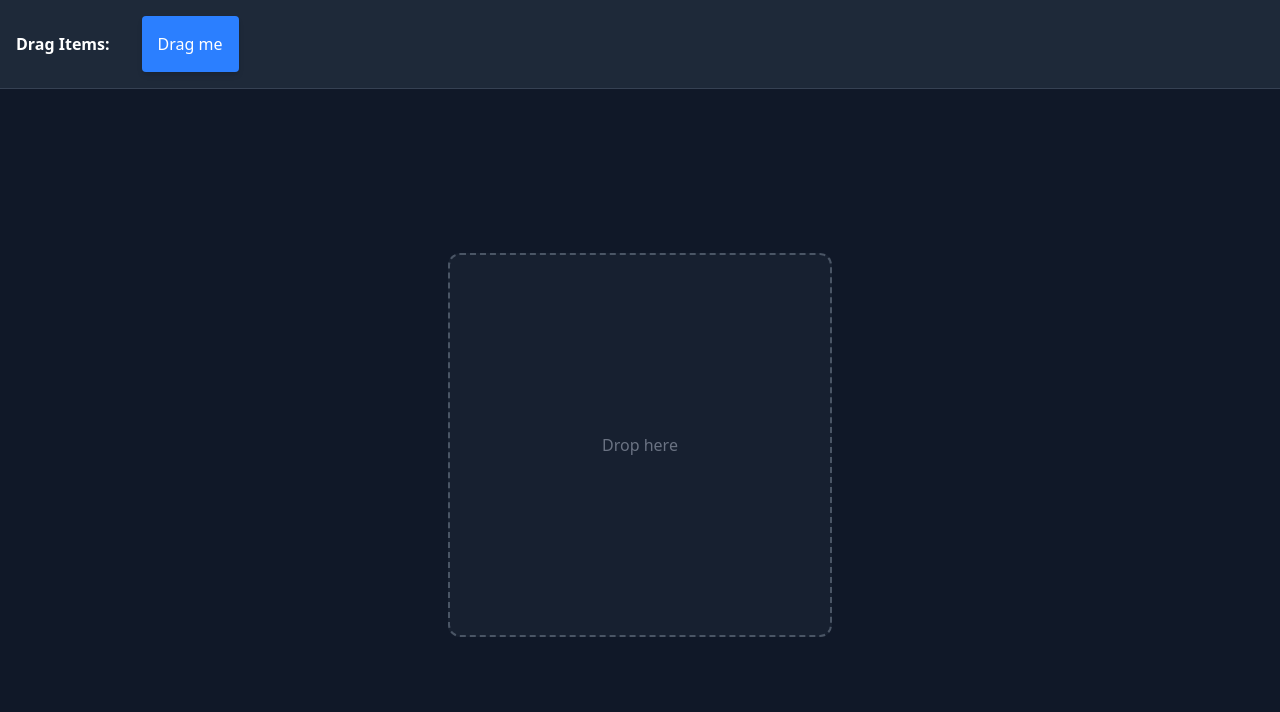
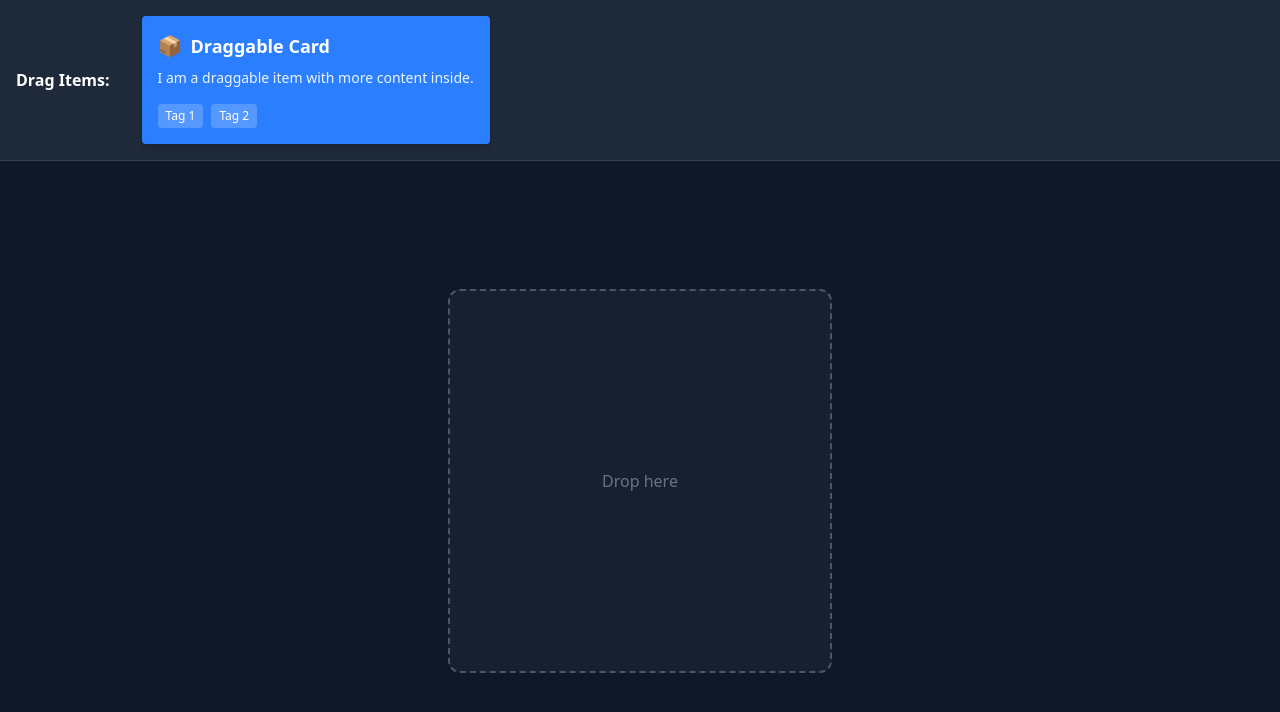
Before and after one commit to humbertoragazzini/drag-drop-layout, a React (Vite) app: page / in a window 1280 px wide. Shown: the top 712 px of the page. Built offline with nearby package versions, Linux system fonts and the light colour scheme.

Commit message:
adding content to the drag

```diff
--- a/src/components/atoms/Draggable.tsx
+++ b/src/components/atoms/Draggable.tsx
@@ -1,5 +1,5 @@
 import { useDraggable } from '@dnd-kit/core';
-import { ReactNode } from 'react';
+import type { ReactNode } from 'react';
 import { CSS } from '@dnd-kit/utilities';
 
 interface DraggableProps {
--- a/src/components/atoms/Droppable.tsx
+++ b/src/components/atoms/Droppable.tsx
@@ -1,5 +1,5 @@
 import { useDroppable } from '@dnd-kit/core';
-import { ReactNode } from 'react';
+import type { ReactNode } from 'react';
 
 interface DroppableProps {
     id: string;
--- a/src/components/organisms/DragDropLayout.tsx
+++ b/src/components/organisms/DragDropLayout.tsx
@@ -1,5 +1,5 @@
 import { useState } from 'react';
-import { DndContext, DragEndEvent } from '@dnd-kit/core';
+import { DndContext, type DragEndEvent } from '@dnd-kit/core';
 import { Draggable } from '../atoms/Draggable';
 import { Droppable } from '../atoms/Droppable';
 
@@ -11,7 +11,17 @@ export function DragDropLayout({ className = '' }: DragDropLayoutProps) {
     const [parent, setParent] = useState<string | null>(null);
     const draggableMarkup = (
         <Draggable id="draggable" className="bg-blue-500 text-white p-4 rounded shadow-md cursor-grab active:cursor-grabbing">
-            Drag me
+            <div className="flex flex-col gap-2 min-w-[200px]">
+                <div className="flex items-center gap-2">
+                    <span className="text-xl">📦</span>
+                    <h3 className="font-bold text-lg">Draggable Card</h3>
+                </div>
+                <p className="text-sm opacity-90">I am a draggable item with more content inside.</p>
+                <div className="mt-2 flex gap-2">
+                    <span className="text-xs bg-white/20 px-2 py-1 rounded">Tag 1</span>
+                    <span className="text-xs bg-white/20 px-2 py-1 rounded">Tag 2</span>
+                </div>
+            </div>
         </Draggable>
     );
 
@@ -19,7 +29,7 @@ export function DragDropLayout({ className = '' }: DragDropLayoutProps) {
         const { over } = event;
 
         // If dropped over the droppable container, update parent
-        setParent(over ? over.id : null);
+        setParent(over ? String(over.id) : null);
     }
 
     return (
```
